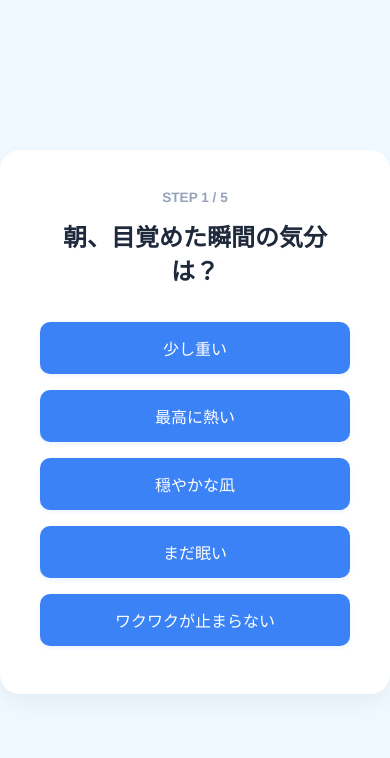
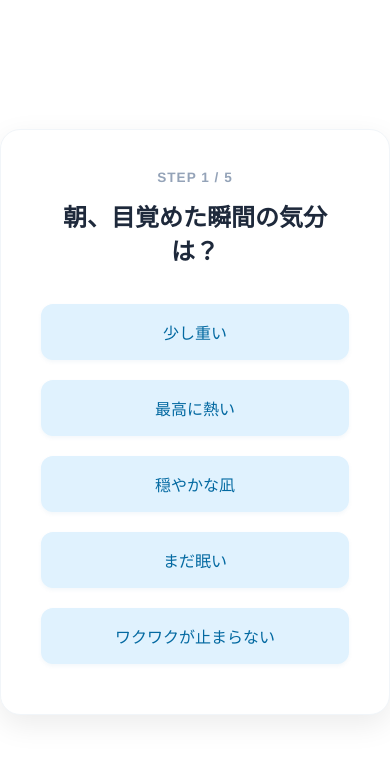
Before and after one commit to hiro2030/soul_check_10.html, a plain HTML site: page index.html in a window 390 px wide. Drawn offline with Linux system fonts and the light colour scheme.

Commit message:
Refactor index.html for layout and styling enhancements
Updated HTML structure and styles for improved layout and responsiveness.

```diff
--- a/index.html
+++ b/index.html
@@ -2,17 +2,74 @@
 <html lang="ja">
 <head>
     <meta charset="UTF-8">
+    <meta name="viewport" content="width=device-width, initial-scale=1.0">
     <title>魂度数測定 - 体験版</title>
     <style>
-        /* 背景を薄いブルーの清潔感ある色に */
-        body { font-family: 'Helvetica Neue', Arial, sans-serif; background-color: #f0f9ff; color: #334155; display: flex; justify-content: center; align-items: center; min-height: 100vh; margin: 0; }
-        .card { background: white; padding: 40px; border-radius: 20px; box-shadow: 0 10px 25px rgba(0,0,0,0.05); text-align: center; width: 95%; max-width: 480px; }
-        h1 { font-size: 1.5rem; color: #1e293b; margin-bottom: 25px; line-height: 1.4; }
-        /* ボタンも清潔感のあるブルー系に */
-        button { background: #3b82f6; color: white; border: none; padding: 14px; margin: 8px 0; border-radius: 10px; cursor: pointer; font-size: 1rem; width: 100%; transition: 0.2s; box-shadow: 0 2px 4px rgba(59, 130, 246, 0.1); outline: none; }
-        button:hover { background: #2563eb; transform: translateY(-1px); box-shadow: 0 4px 8px rgba(59, 130, 246, 0.2); }
+        /* 背景を純粋な「白」に */
+        body {
+            font-family: 'Helvetica Neue', Arial, sans-serif;
+            background-color: #ffffff;
+            color: #334155;
+            display: flex;
+            justify-content: center;
+            align-items: center;
+            min-height: 100vh;
+            margin: 0;
+        }
+
+        /* カード（白背景の上に置くので、少し影を足して浮かせます） */
+        .card {
+            background: #ffffff;
+            padding: 40px;
+            border-radius: 20px;
+            box-shadow: 0 10px 30px rgba(0,0,0,0.08); /* 影を少し強めに */
+            border: 1px solid #f1f5f9; /* うっすら境界線 */
+            text-align: center;
+            width: 95%;
+            max-width: 480px;
+        }
+
+        h1 {
+            font-size: 1.5rem;
+            color: #1e293b;
+            margin-bottom: 25px;
+            line-height: 1.4;
+        }
+
+        /* STEP表示 */
+        #progress {
+            color: #94a3b8;
+            font-size: 0.85rem;
+            margin-bottom: 12px;
+            font-weight: bold;
+            letter-spacing: 1px;
+        }
+
+        /* ボタンを「薄いブルー」に。文字は濃いブルーで読みやすく。 */
+        button {
+            background-color: #e0f2fe; /* かなり薄い水色 */
+            color: #0369a1; /* 濃いブルーの文字 */
+            border: none;
+            padding: 16px;
+            margin: 10px 0;
+            border-radius: 12px;
+            cursor: pointer;
+            font-size: 1rem;
+            font-weight: 500;
+            width: 100%;
+            transition: all 0.2s ease;
+            box-shadow: 0 2px 4px rgba(3, 105, 161, 0.05); /* うっすら青い影 */
+            outline: none;
+        }
+
+        /* ホバー時の効果 */
+        button:hover {
+            background-color: #bae6fd; /* 少しだけ濃い水色に */
+            transform: translateY(-1px);
+            box-shadow: 0 4px 8px rgba(3, 105, 161, 0.1);
+        }
+
         .hidden { display: none; }
-        #progress { color: #94a3b8; font-size: 0.85rem; margin-bottom: 12px; font-weight: bold; }
     </style>
 </head>
 <body>
@@ -24,7 +81,7 @@
     <div class="card hidden" id="result">
         <h1>体験版終了！</h1>
         <p style="font-size: 1.1rem; margin: 20px 0;">あなたの魂の輪郭が見えてきました…</p>
-        <p style="font-size: 1.2rem; color: #3b82f6; font-weight: bold;">さらに深い「20問完全版」で<br>魂の真実を解き明かしませんか？</p>
+        <p style="font-size: 1.2rem; color: #0369a1; font-weight: bold;">さらに深い「20問完全版」で<br>魂の真実を解き明かしませんか？</p>
         <p style="font-size: 0.8rem; color: #64748b; margin-top: 25px;">※続きはNoteの有料エリアで公開中！</p>
     </div>
 
@@ -38,6 +95,7 @@
         ];
         let currentIdx = 0;
 
+        // シャッフル関数（Fisher-Yates shuffle）
         function shuffle(array) {
             for (let i = array.length - 1; i > 0; i--) {
                 const j = Math.floor(Math.random() * (i + 1));
@@ -57,11 +115,16 @@
             const opt = document.getElementById('options');
             opt.innerHTML = '';
 
+            // 選択肢をコピーしてシャッフル
             const shuffledAnswers = shuffle([...questions[currentIdx].a]);
+
             shuffledAnswers.forEach(ans => {
                 const btn = document.createElement('button');
                 btn.innerText = ans;
-                btn.onclick = () => { currentIdx++; showQ(); };
+                btn.onclick = () => {
+                    currentIdx++;
+                    showQ();
+                };
                 opt.appendChild(btn);
             });
         }
```
